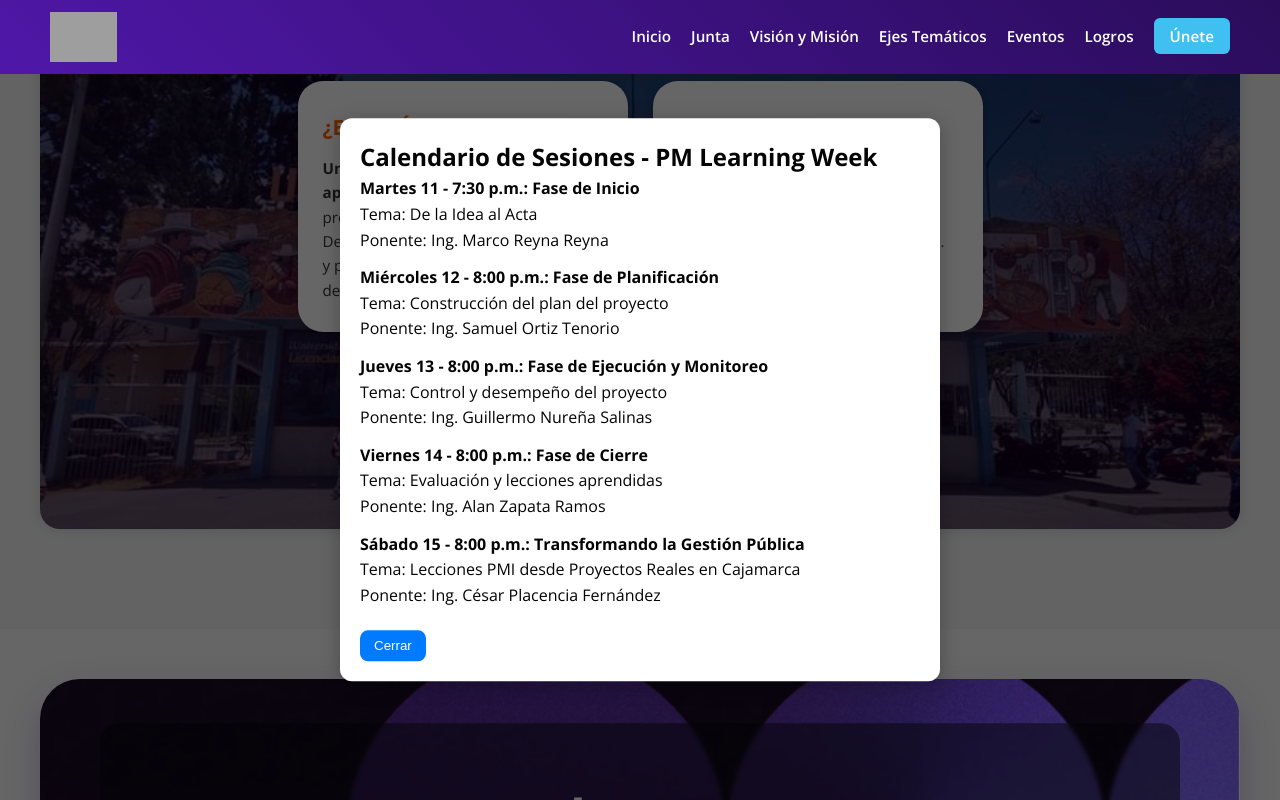
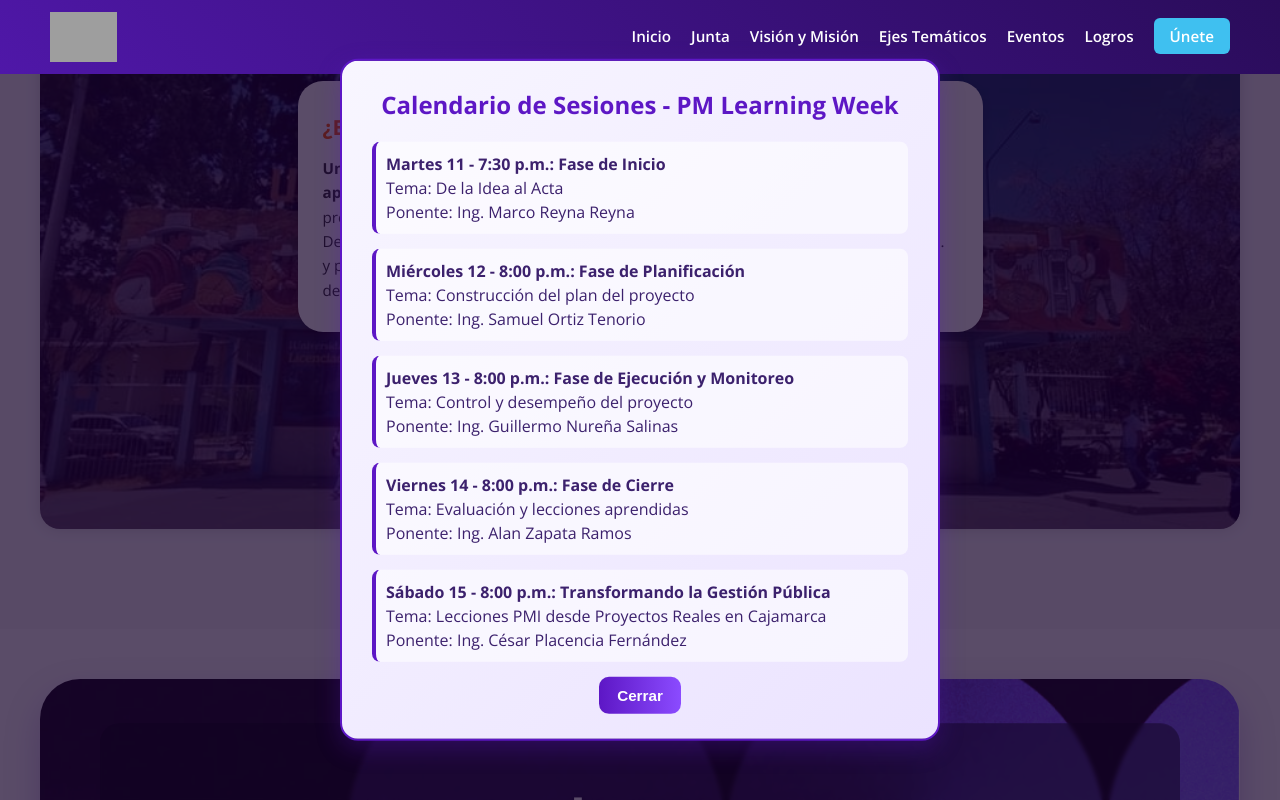
Before and after one commit to dm-barr/PMINortePeruUNC, a plain HTML site: page index.html in a window 1280 px wide. Both pictures are taken after a click on the link "VER SESIONES". Shown: the part 4358-5158 px from the top of the page. Drawn offline with nearby package versions, Linux system fonts and the light colour scheme; grey boxes are pictures that could not be loaded.

Commit message:
estilosesiones

```diff
--- a/styles.css
+++ b/styles.css
@@ -1391,7 +1391,8 @@
     left: 0;
     width: 100%;
     height: 100%;
-    background: rgba(0, 0, 0, 0.6);
+    background: rgba(20, 0, 40, 0.7);
+    /* morado oscuro transparente */
     z-index: 999;
 }
 
@@ -1400,39 +1401,70 @@
     position: fixed;
     top: 50%;
     left: 50%;
-    transform: translate(-50%, -50%);
-    background-color: #fff;
-    padding: 20px;
-    border-radius: 12px;
-    box-shadow: 0 4px 20px rgba(0, 0, 0, 0.25);
+    transform: translate(-50%, -50%) scale(0.95);
+    background: linear-gradient(135deg, #f8f6ff, #ebe3ff);
+    border: 2px solid #5d17c5;
+    padding: 25px 30px;
+    border-radius: 18px;
+    box-shadow: 0 8px 25px rgba(93, 23, 197, 0.3);
     max-width: 600px;
     width: 90%;
     z-index: 1000;
     overflow-y: auto;
-}
-
+    transition: all 0.25s ease;
+}
+
+/* Animación al aparecer (cuando se muestra) */
+#ventanaSesiones:not(.hidden) {
+    transform: translate(-50%, -50%) scale(1);
+}
+
+/* Título */
+#ventanaSesiones h2 {
+    color: #5d17c5;
+    font-weight: 700;
+    margin-bottom: 18px;
+    text-align: center;
+}
+
+/* Lista */
 #ventanaSesiones ul {
     list-style: none;
     padding: 0;
 }
 
 #ventanaSesiones li {
-    margin-bottom: 12px;
-}
-
+    margin-bottom: 15px;
+    padding: 10px;
+    background: rgba(255, 255, 255, 0.6);
+    border-left: 4px solid #5d17c5;
+    border-radius: 8px;
+    color: #3c216d;
+    line-height: 1.5;
+}
+
+/* Botón cerrar */
 #cerrarSesiones {
-    margin-top: 10px;
-    background: #007bff;
+    margin-top: 15px;
+    display: block;
+    background: linear-gradient(90deg, #5d17c5, #8b4bff);
     color: #fff;
     border: none;
-    padding: 8px 14px;
-    border-radius: 8px;
+    padding: 10px 18px;
+    border-radius: 10px;
     cursor: pointer;
+    font-weight: 600;
+    font-size: 0.95rem;
+    margin-left: auto;
+    margin-right: auto;
+    transition: 0.25s;
 }
 
 #cerrarSesiones:hover {
-    background: #5d17c5;
-}
+    background: linear-gradient(90deg, #7b3ce9, #a278ff);
+    transform: scale(1.05);
+}
+
 
 /* ========================================
    ICONOS PARA EVENTOS Y EJES
```
Also changed, not shown: index.html (+1 -1 lines).
